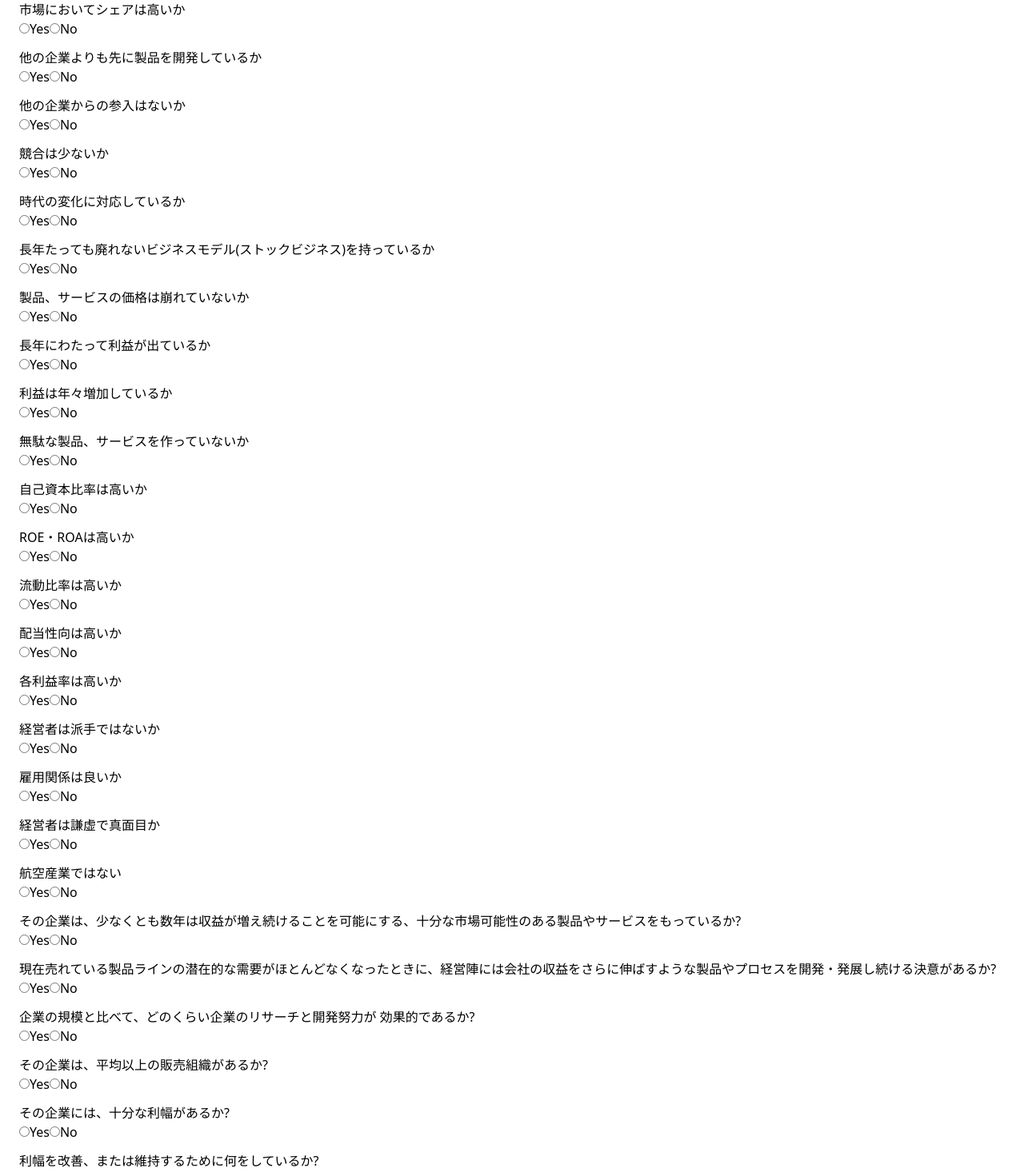
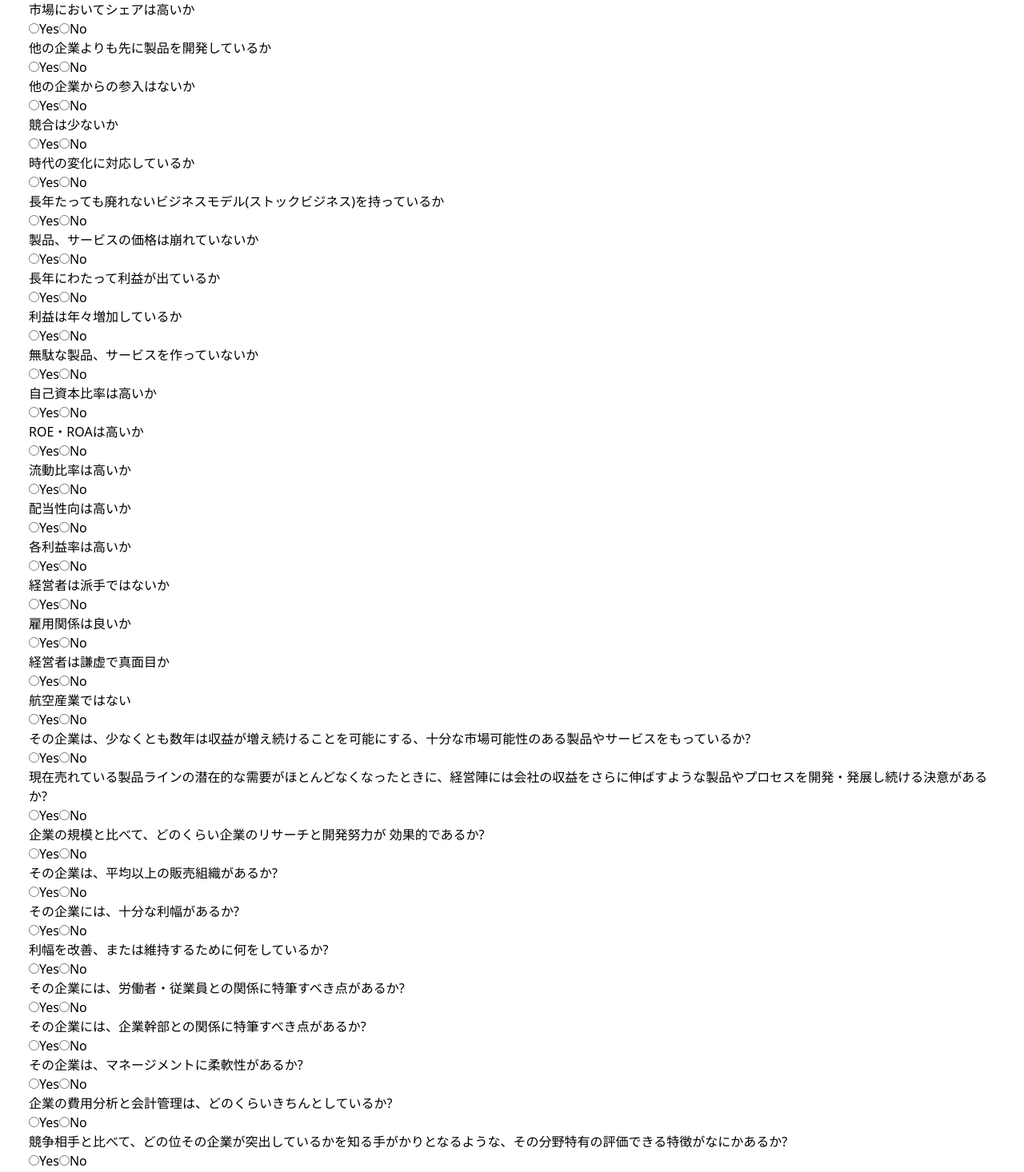
Before and after one commit to knarimatsu/kabukeisan_fe, a Next.js app: page /check-stock in a window 1280 px wide. Shown: the part 60-1526 px from the top of the page at 80% size. Built offline with nearby package versions, Linux system fonts and the light colour scheme; no server answers.

Commit message:
fix checklist margin top

```diff
--- a/src/pages/check-stock/index.tsx
+++ b/src/pages/check-stock/index.tsx
@@ -13,8 +13,11 @@ const CheckStock = () => {
     return (
         <>
             <Header />
-            <form onSubmit={handleSubmit(onSubmit)}>
-                <label className="block mt-3 mx-6">
+            <form
+                className="p-3 dark:bg-black dark:text-gray-400"
+                onSubmit={handleSubmit(onSubmit)}
+            >
+                <label className="block  mx-6">
                     市場においてシェアは高いか
                     <div>
                         <input
@@ -31,7 +34,7 @@ const CheckStock = () => {
                         No
                     </div>
                 </label>
-                <label className="block mt-3 mx-6">
+                <label className="block mx-6">
                     他の企業よりも先に製品を開発しているか
                     <div>
                         <input
@@ -48,7 +51,7 @@ const CheckStock = () => {
                         No
                     </div>
                 </label>
-                <label className="block mt-3 mx-6">
+                <label className="block mx-6">
                     他の企業からの参入はないか
                     <div>
                         <input
@@ -65,7 +68,7 @@ const CheckStock = () => {
                         No
                     </div>
                 </label>
-                <label className="block mt-3 mx-6">
+                <label className="block mx-6">
                     競合は少ないか
                     <div>
                         <input
@@ -82,7 +85,7 @@ const CheckStock = () => {
                         No
                     </div>
                 </label>
-                <label className="block mt-3 mx-6">
+                <label className="block mx-6">
                     時代の変化に対応しているか
                     <div>
                         <input
@@ -99,7 +102,7 @@ const CheckStock = () => {
                         No
                     </div>
                 </label>
-                <label className="block mt-3 mx-6">
+                <label className="block mx-6">
                     長年たっても廃れないビジネスモデル(ストックビジネス)を持っているか
                     <div>
                         <input
@@ -116,7 +119,7 @@ const CheckStock = () => {
                         No
                     </div>
                 </label>
-                <label className="block mt-3 mx-6">
+                <label className="block mx-6">
                     製品、サービスの価格は崩れていないか
                     <div>
                         <input
@@ -133,7 +136,7 @@ const CheckStock = () => {
                         No
                     </div>
                 </label>
-                <label className="block mt-3 mx-6">
+                <label className="block mx-6">
                     長年にわたって利益が出ているか
                     <div>
                         <input
@@ -150,7 +153,7 @@ const CheckStock = () => {
                         No
                     </div>
                 </label>
-                <label className="block mt-3 mx-6">
+                <label className="block mx-6">
                     利益は年々増加しているか
                     <div>
                         <input
@@ -167,7 +170,7 @@ const CheckStock = () => {
                         No
                     </div>
                 </label>
-                <label className="block mt-3 mx-6">
+                <label className="block mx-6">
                     無駄な製品、サービスを作っていないか
                     <div>
                         <input
@@ -184,7 +187,7 @@ const CheckStock = () => {
                         No
                     </div>
                 </label>
-                <label className="block mt-3 mx-6">
+                <label className="block mx-6">
                     自己資本比率は高いか
                     <div>
                         <input
@@ -201,7 +204,7 @@ const CheckStock = () => {
                         No
                     </div>
                 </label>
-                <label className="block mt-3 mx-6">
+                <label className="block mx-6">
                     ROE・ROAは高いか
                     <div>
                         <input
@@ -218,7 +221,7 @@ const CheckStock = () => {
                         No
                     </div>
                 </label>
-                <label className="block mt-3 mx-6">
+                <label className="block mx-6">
                     流動比率は高いか
                     <div>
                         <input
@@ -235,7 +238,7 @@ const CheckStock = () => {
                         No
                     </div>
                 </label>
-                <label className="block mt-3 mx-6">
+                <label className="block mx-6">
                     配当性向は高いか
                     <div>
                         <input
@@ -252,7 +255,7 @@ const CheckStock = () => {
                         No
                     </div>
                 </label>
-                <label className="block mt-3 mx-6">
+                <label className="block mx-6">
                     各利益率は高いか
                     <div>
                         <input
@@ -269,7 +272,7 @@ const CheckStock = () => {
                         No
                     </div>
                 </label>
-                <label className="block mt-3 mx-6">
+                <label className="block mx-6">
                     経営者は派手ではないか
                     <div>
                         <input
@@ -286,7 +289,7 @@ const CheckStock = () => {
                         No
                     </div>
                 </label>
-                <label className="block mt-3 mx-6">
+                <label className="block mx-6">
                     雇用関係は良いか
                     <div>
                         <input
@@ -303,7 +306,7 @@ const CheckStock = () => {
                         No
                     </div>
                 </label>
-                <label className="block mt-3 mx-6">
+                <label className="block mx-6">
                     経営者は謙虚で真面目か
                     <div>
                         <input
@@ -320,7 +323,7 @@ const CheckStock = () => {
                         No
                     </div>
                 </label>
-                <label className="block mt-3 mx-6">
+                <label className="block mx-6">
                     航空産業ではない
                     <div>
                         <input
@@ -337,7 +340,7 @@ const CheckStock = () => {
                         No
                     </div>
                 </label>
-                <label className="block mt-3 mx-6">
+                <label className="block mx-6">
                     その企業は、少なくとも数年は収益が増え続けることを可能にする、十分な市場可能性のある製品やサービスをもっているか?
                     <div>
                         <input
@@ -354,7 +357,7 @@ const CheckStock = () => {
                         No
                     </div>
                 </label>
-                <label className="block mt-3 mx-6">
+                <label className="block mx-6">
                     現在売れている製品ラインの潜在的な需要がほとんどなくなったときに、経営陣には会社の収益をさらに伸ばすような製品やプロセスを開発・発展し続ける決意があるか?
                     <div>
                         <input
@@ -371,7 +374,7 @@ const CheckStock = () => {
                         No
                     </div>
                 </label>
-                <label className="block mt-3 mx-6">
+                <label className="block mx-6">
                     企業の規模と比べて、どのくらい企業のリサーチと開発努力が
                     効果的であるか?
                     <div>
@@ -389,7 +392,7 @@ const CheckStock = () => {
                         No
                     </div>
                 </label>
-                <label className="block mt-3 mx-6">
+                <label className="block mx-6">
                     その企業は、平均以上の販売組織があるか?
                     <div>
                         <input
@@ -406,7 +409,7 @@ const CheckStock = () => {
                         No
                     </div>
                 </label>
-                <label className="block mt-3 mx-6">
+                <label className="block mx-6">
                     その企業には、十分な利幅があるか?
                     <div>
                         <input
@@ -423,7 +426,7 @@ const CheckStock = () => {
                         No
                     </div>
                 </label>
-                <label className="block mt-3 mx-6">
+                <label className="block mx-6">
                     利幅を改善、または維持するために何をしているか?
                     <div>
                         <input
@@ -440,7 +443,7 @@ const CheckStock = () => {
                         No
                     </div>
                 </label>
-                <label className="block mt-3 mx-6">
+                <label className="block mx-6">
                     その企業には、労働者・従業員との関係に特筆すべき点があるか?
                     <div>
                         <input
@@ -457,7 +460,7 @@ const CheckStock = () => {
                         No
                     </div>
                 </label>
-                <label className="block mt-3 mx-6">
+                <label className="block mx-6">
                     その企業には、企業幹部との関係に特筆すべき点があるか?
                     <div>
                         <input
@@ -474,7 +477,7 @@ const CheckStock = () => {
                         No
                     </div>
                 </label>
-                <label className="block mt-3 mx-6">
+                <label className="block mx-6">
                     その企業は、マネージメントに柔軟性があるか?
                     <div>
                         <input
@@ -491,7 +494,7 @@ const CheckStock = () => {
                         No
                     </div>
                 </label>
-                <label className="block mt-3 mx-6">
+                <label className="block mx-6">
                     企業の費用分析と会計管理は、どのくらいきちんとしているか?
                     <div>
                         <input
@@ -508,7 +511,7 @@ const CheckStock = () => {
                         No
                     </div>
                 </label>
-                <label className="block mt-3 mx-6">
+                <label className="block mx-6">
                     競争相手と比べて、どの位その企業が突出しているかを知る手がかりとなるような、その分野特有の評価できる特徴がなにかあるか?
                     <div>
                         <input
@@ -525,7 +528,7 @@ const CheckStock = () => {
                         No
                     </div>
                 </label>
-                <label className="block mt-3 mx-6">
+                <label className="block mx-6">
                     予測可能な未来に、企業の成長が著しいために自己資金調達が行われ、その結果株式の総数が増大し、現在の株主が予期していた利益が、ほとんど相殺されてしまうような事態になりそうか?
                     <div>
                         <input
@@ -542,7 +545,7 @@ const CheckStock = () => {
                         No
                     </div>
                 </label>
-                <label className="block mt-3 mx-6">
+                <label className="block mx-6">
                     その企業の経営陣は、物事がうまくいっている時には、さまざまな出来事を投資家にどんどん話すのに、問題や損失が生じると、だんまりを決め込んでしまうようなことがあるか?
                     <div>
                         <input
@@ -559,7 +562,7 @@ const CheckStock = () => {
                         No
                     </div>
                 </label>
-                <label className="block mt-3 mx-6">
+                <label className="block mx-6">
                     <div>
                         <input
                             type="radio"
@@ -576,7 +579,7 @@ const CheckStock = () => {
                     </div>
                     利益という点で、短期間および長期間の見通しがその企業にあるか?
                 </label>
-                <label className="block mt-3 mx-6">
+                <label className="block mx-6">
                     その企業は、完璧な経営体制を敷いているか?
                     <div>
                         <input
@@ -593,7 +596,7 @@ const CheckStock = () => {
                         No
                     </div>
                 </label>
-                <label className="block mt-3 mx-6">
+                <label className="block mx-6">
                     若手の幹部は多いか
                     <div>
                         <input
```
